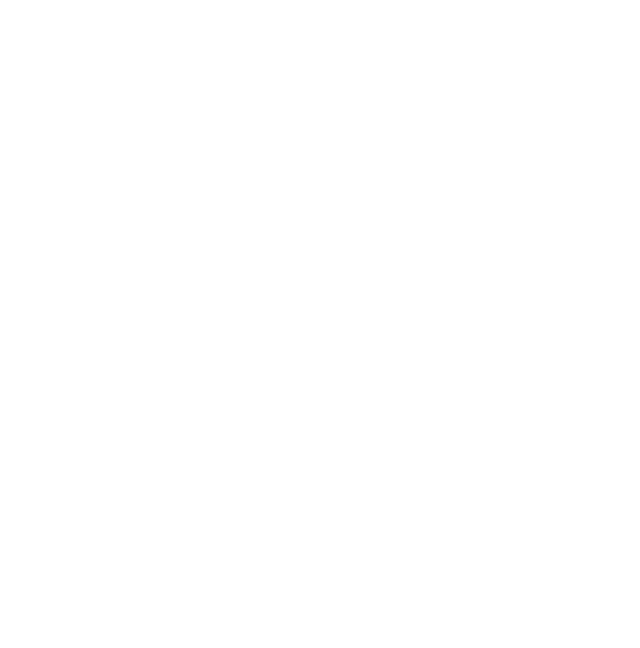
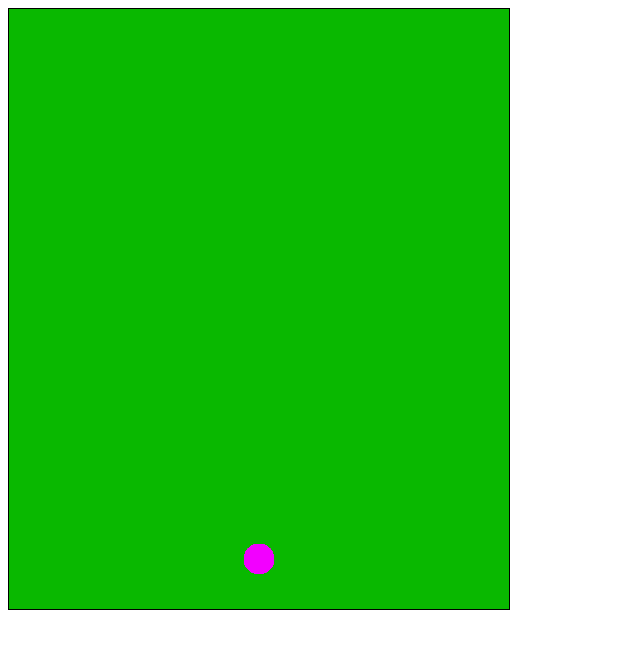
Before and after one commit to treehouseboy/PenaltyShootout, a plain HTML site: page index.html in a window 1280 px wide. Shown: the whole page, without its empty margins (0-640 px from the left). Drawn offline with Linux system fonts and the light colour scheme.

Commit message:
player and pitch rendering

```diff
--- a/gamelogic.js
+++ b/gamelogic.js
@@ -1,3 +1,43 @@
+var gameCanvas;
+var GameCanvasContext;
+
+var playerX;
+var playerY;
+var playerRadius;
+var playerSpeed;
+
+var goalKeeperX;
+var goalKeeperY;
+var goalKeeperSpeed;
+
+var ballX;
+var ballY;
+var ballSpeed;
+
+
 function gameInit() {
-  console.log("hello");
+  gameCanvas = document.getElementById("gameCanvas");
+  gameCanvas.style.backgroundColor = "#09b800";
+  GameCanvasContext = gameCanvas.getContext("2d");
+  playerX = gameCanvas.width/2;
+  playerY = gameCanvas.height - 50;
+  playerRadius = 15;
+  setInterval(gameRun,16);
 }
+
+function gameRun() {
+
+  render();
+}
+
+function render() {
+  renderPlayer();
+}
+
+function renderPlayer() {
+  GameCanvasContext.beginPath();
+  GameCanvasContext.arc(playerX, playerY, playerRadius, 0, Math.PI*5);
+  GameCanvasContext.fillStyle = "#f200ff";
+  GameCanvasContext.fill();
+  GameCanvasContext.closePath();
+}
--- a/index.html
+++ b/index.html
@@ -5,6 +5,8 @@
   <script src="./gamelogic.js"></script>
 </head>
 <body onload="gameInit()">
+  <canvas id="gameCanvas" width="500" height="600" style="border:1px solid #000000;">
 
+  </canvas>
 </body>
 </html>
```
